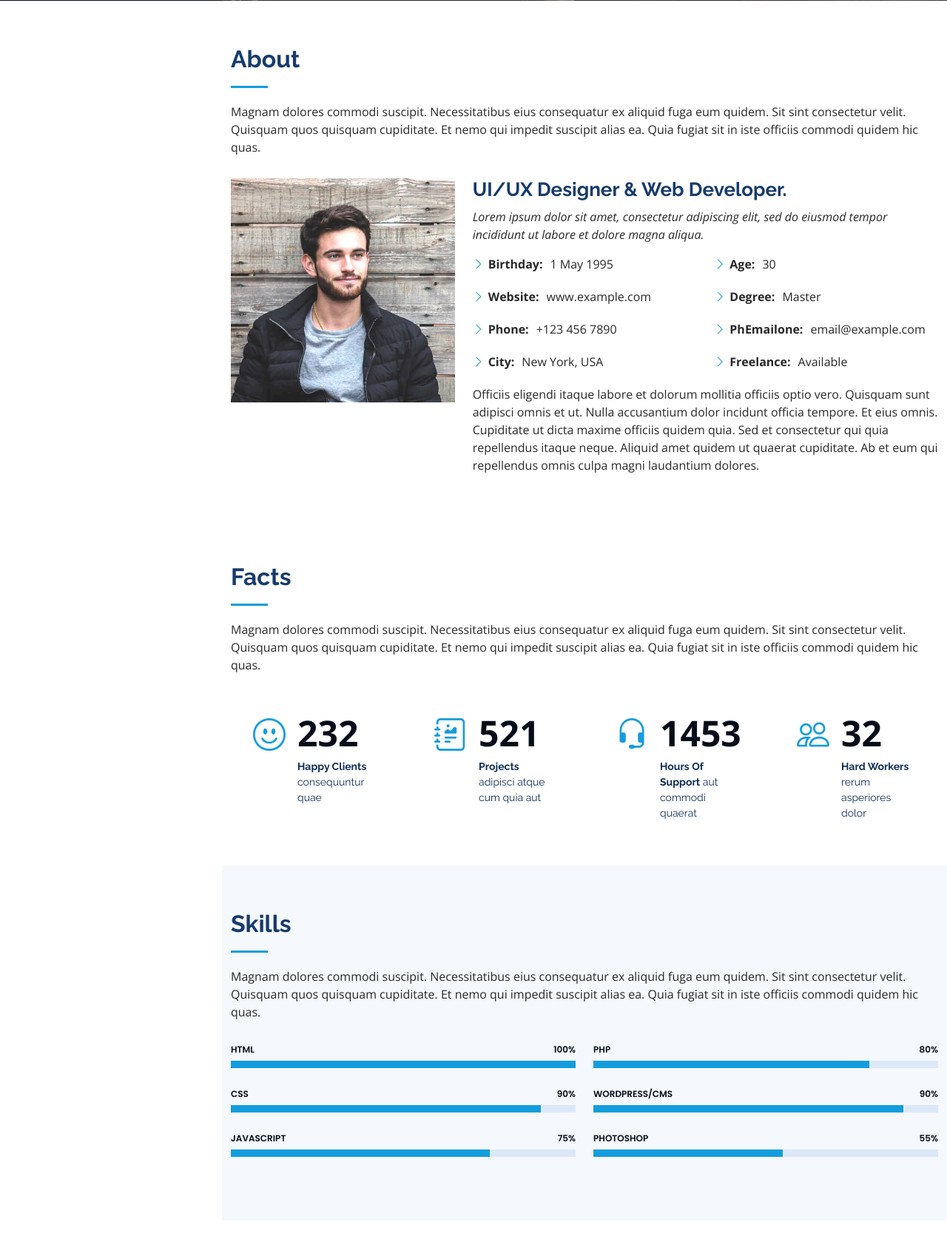
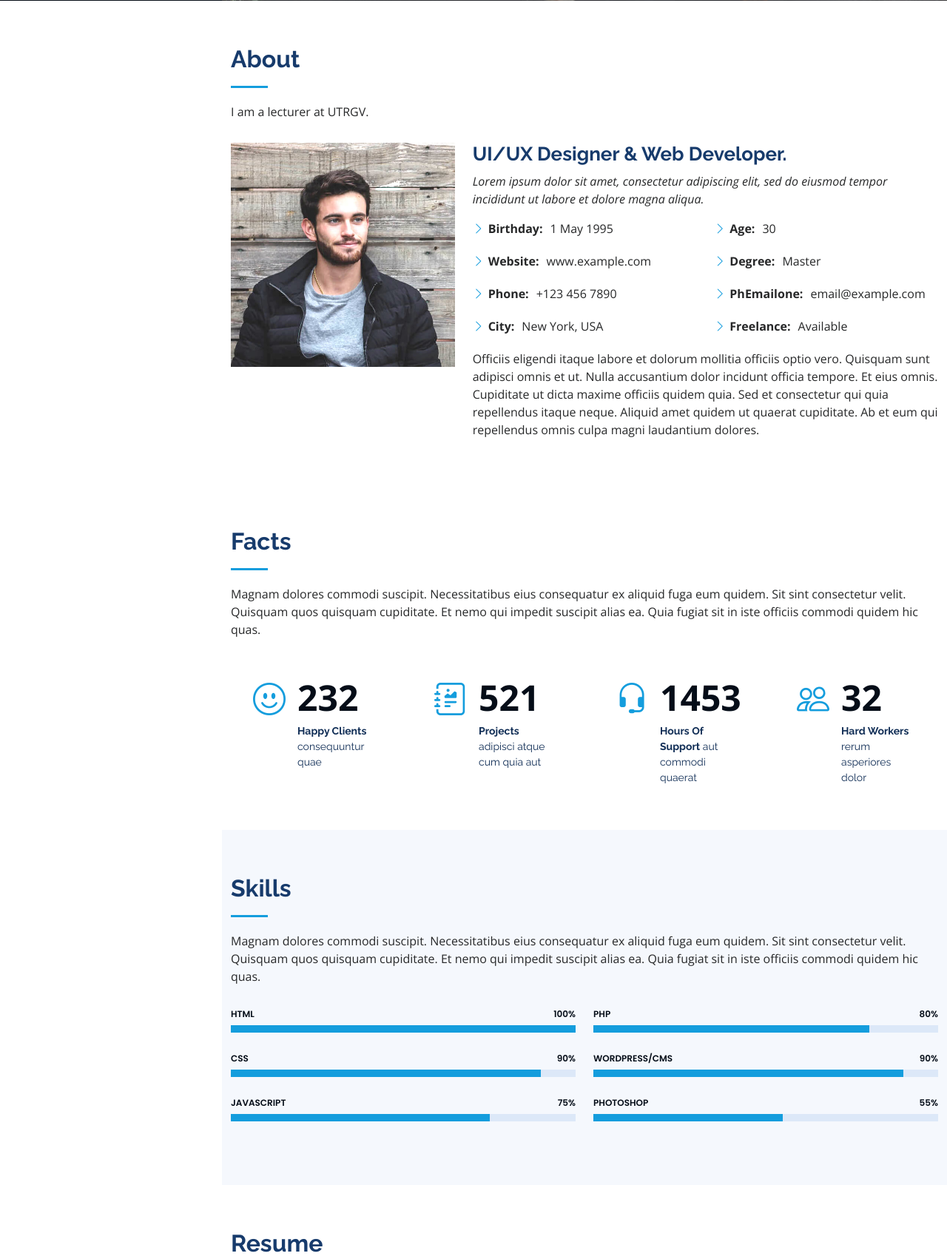
Before and after one commit to jaguardado123/Intro_to_CS2, a Flask app: page / in a window 1280 px wide. Shown: the part 799-2497 px from the top of the page at 74% size. Run offline with Flask 2, Linux system fonts and the light colour scheme; some libraries are stand-ins or nearby versions.

Commit message:
Added about

```diff
--- a/app.py
+++ b/app.py
@@ -6,6 +6,7 @@ app = Flask(__name__)
 
 # Create our routes
 # New comment
+# New comment
 @app.route('/')
 def home():
     return render_template('index.html')
--- a/templates/index.html
+++ b/templates/index.html
@@ -85,7 +85,7 @@
 
         <div class="section-title">
           <h2>About</h2>
-          <p>Magnam dolores commodi suscipit. Necessitatibus eius consequatur ex aliquid fuga eum quidem. Sit sint consectetur velit. Quisquam quos quisquam cupiditate. Et nemo qui impedit suscipit alias ea. Quia fugiat sit in iste officiis commodi quidem hic quas.</p>
+          <p>I am a lecturer at UTRGV.</p>
         </div>
 
         <div class="row">
```
